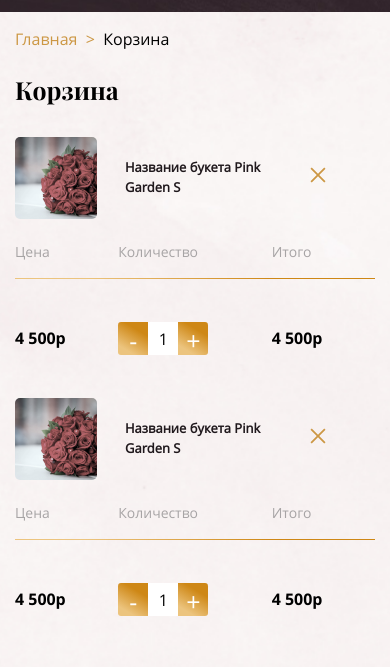
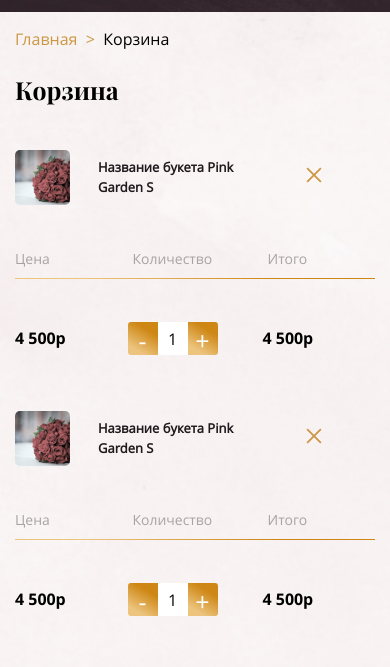
Before and after one commit to KachurEgor/flowers-site, a plain HTML site: page basket.html in a window 390 px wide. Shown: the part 109-776 px from the top of the page. Drawn offline with Linux system fonts and the light colour scheme; files whose address does not match are found by name.

Commit message:
08/09/23

```diff
--- a/basket.html
+++ b/basket.html
@@ -289,10 +289,46 @@
                 <h1 class="page-title">Корзина</h1>
                 <div class="basket__container">
                     <div class="basket__items">
-                        <div class="basket__wrapper">
-                            <p class="basket__price basket__title">Цена</p>
-                            <p class="basket__kol basket__title">Количество</p>
-                            <p class="basket__itogo basket__title">Итого</p>
+                <div class="basket__header">
+                    <p class="basket__price basket__title">Цена</p>
+                    <p class="basket__kol basket__title">Количество</p>
+                    <p class="basket__itogo basket__title">Итого</p>
+                </div>
+                      <!-- <table style="width: 100%;">
+                        <colgroup>
+                          <col span="2" >
+                          <col >
+                        </colgroup>
+                        <tr>
+                            <th>
+
+                            </th>
+                            <th></th>
+                          <th> <p class="basket__price basket__title">Цена</p></th>
+
+                          <th> <p class="basket__kol basket__title">Количество</p></th>
+                          <th> <p class="basket__kol basket__title">Итого</p></th>
+                        </tr>
+                        <tr>
+                          <td> <div class="basket__item"><img src="img/similarProducts__item.jpg" alt="">
+                          </div></td>
+                          <td><a href="#">Название букета Pink Garden S</a></td>
+                          <td>   <p class="basket__price-number">4 500p</p></td>
+                          <td>   <div class="quantity__input basket__input">
+                            <button type="button" class="quantity-minus"></button>
+                            <input type="number" id="quantity_64cf5cac05243" class="input-text qty text" step="1" min="1" max="" name="quantity" value="1" title="Кол-во" size="4" placeholder="" inputmode="numeric">
+                            <button type="button" class="quantity-plus"></button>
+                        </div></td>
+                          <td>  <p class="basket__itogo-number">4 500p</p></td>
+                         <td>        <button type="button" class="basket__close" data-close>
+                            <svg xmlns="http://www.w3.org/2000/svg" version="1" fill="#cc9744" viewbox="0 0 24 24">
+                                <path d="M13 12l5-5-1-1-5 5-5-5-1 1 5 5-5 5 1 1 5-5 5 5 1-1z"></path>
+                            </svg>
+                        </button>
+                        <hr></td>
+                        </tr>
+                      </table>-->
+                   <div class="basket__wrapper">
                             <div class="basket__item"><img src="img/similarProducts__item.jpg" alt=""><a href="#">Название букета Pink Garden S</a>
                             </div>
                             <p class="basket__price-number">4 500p</p>
@@ -301,6 +337,12 @@
                                 <input type="number" id="quantity_64cf5cac05243" class="input-text qty text" step="1" min="1" max="" name="quantity" value="1" title="Кол-во" size="4" placeholder="" inputmode="numeric">
                                 <button type="button" class="quantity-plus"></button>
                             </div>
+                            <div class="basket__header">
+                                <p class="basket__price basket__title">Цена</p>
+                                <p class="basket__kol basket__title">Количество</p>
+                                <p class="basket__itogo basket__title">Итого</p>
+                            </div>
+
                             <p class="basket__itogo-number">4 500p</p>
                             <button type="button" class="basket__close" data-close>
                                 <svg xmlns="http://www.w3.org/2000/svg" version="1" fill="#cc9744" viewbox="0 0 24 24">
@@ -308,13 +350,9 @@
                                 </svg>
                             </button>
                             <hr>
-
                         </div>
 
                         <div class="basket__wrapper">
-                            <p class="basket__price basket__title">Цена</p>
-                            <p class="basket__kol basket__title">Количество</p>
-                            <p class="basket__itogo basket__title">Итого</p>
                             <div class="basket__item"><img src="img/similarProducts__item.jpg" alt=""><a href="#">Название букета Pink Garden S</a>
                             </div>
                             <p class="basket__price-number">4 500p</p>
@@ -323,6 +361,12 @@
                                 <input type="number" id="quantity_64cf5cac05243" class="input-text qty text" step="1" min="1" max="" name="quantity" value="1" title="Кол-во" size="4" placeholder="" inputmode="numeric">
                                 <button type="button" class="quantity-plus"></button>
                             </div>
+                            <div class="basket__header">
+                                <p class="basket__price basket__title">Цена</p>
+                                <p class="basket__kol basket__title">Количество</p>
+                                <p class="basket__itogo basket__title">Итого</p>
+                            </div>
+
                             <p class="basket__itogo-number">4 500p</p>
                             <button type="button" class="basket__close" data-close>
                                 <svg xmlns="http://www.w3.org/2000/svg" version="1" fill="#cc9744" viewbox="0 0 24 24">
--- a/css/_basket/basket.scss
+++ b/css/_basket/basket.scss
@@ -32,7 +32,7 @@ $gradient-color: linear-gradient(211deg, #ce8715 27.99%, #ecc47e 80.38%);
   &__wrapper {
     display: grid;
     grid-template-columns: [col1-s] minmax(216px, 400px) [col2-s] minmax(75px, 104px) [col3-s] minmax(125px, 400px) [col4-s] minmax(75px, 104px) [col5-s] 30px;
-    grid-template-rows: [row1-s] 30px [row2-s] 1px [row3-s] 100px;
+    grid-template-rows:  [row1-s] 1px [row2-s] 0px;
     justify-content: center;
     align-items: center;
     gap: 10px;
@@ -44,6 +44,12 @@ $gradient-color: linear-gradient(211deg, #ce8715 27.99%, #ecc47e 80.38%);
       grid-row: row2-s/row2-s;
       width: 100%;
     }
+  }
+
+  &__header {
+    display: grid;
+    grid-template-columns: [col1-s] minmax(216px, 400px) [col2-s] minmax(75px, 104px) [col3-s] minmax(125px, 400px) [col4-s] minmax(75px, 104px) [col5-s] 30px;
+    grid-template-rows:[row1-s] 30px
   }
 
   // .basket__price
@@ -165,16 +171,40 @@ $gradient-color: linear-gradient(211deg, #ce8715 27.99%, #ecc47e 80.38%);
 
 
 }
+@media (min-width: 800px) {
 
+  .basket__wrapper {
+    .basket__header{
+      display: none;
+  }
+  }
+}
 @media (max-width: 800px) {
+  .basket__items {
+    width: 100%;
+  }
+  .basket__header{
+    display: none;
+  }
+
   .basket__wrapper {
-    grid-template-columns: [col1-s] minmax(75px, 120px) [col2-s] minmax(125px, 200px) [col3-s] minmax(75px, 120px);
+    grid-template-columns: [col1-s] minmax(75px, 1fr) [col2-s] minmax(125px, 1fr) [col3-s] minmax(75px, 1fr);
     grid-template-rows: [row1-s] 100px [row2-s] 30px [row3-s] 1px [row4-s] 100px ;
     hr {
       grid-column: col1-s/col6-s;
       grid-row: row3-s/row3-s;
   }
+  .basket__header{
+      display: grid;
+  }
 }
+  .basket__header {
+    grid-column: col1-s/col4-s;
+    grid-row: row2-s/row3-s;
+    grid-template-columns: [col1-s] minmax(75px, 1fr) [col2-s] minmax(125px, 1fr) [col3-s] minmax(75px, 1fr);
+    grid-template-rows: [row1-s] 100px [row2-s] 30px [row3-s] 1px [row4-s] 67px ;
+    gap: 10px;
+  }
   .basket__item {
     grid-column: col1-s/col3-s;
     grid-row: row1-s/row1-s;
@@ -217,6 +247,10 @@ $gradient-color: linear-gradient(211deg, #ce8715 27.99%, #ecc47e 80.38%);
 }
 
 @media (max-width: 600px){
+  .basket__item img{
+  max-width: 55px;
+  height: auto;
+  }
   .basket__total{
     width: 100%;
   }
```
Also changed, not shown: css/_basket/basket.css, 1 other file.
